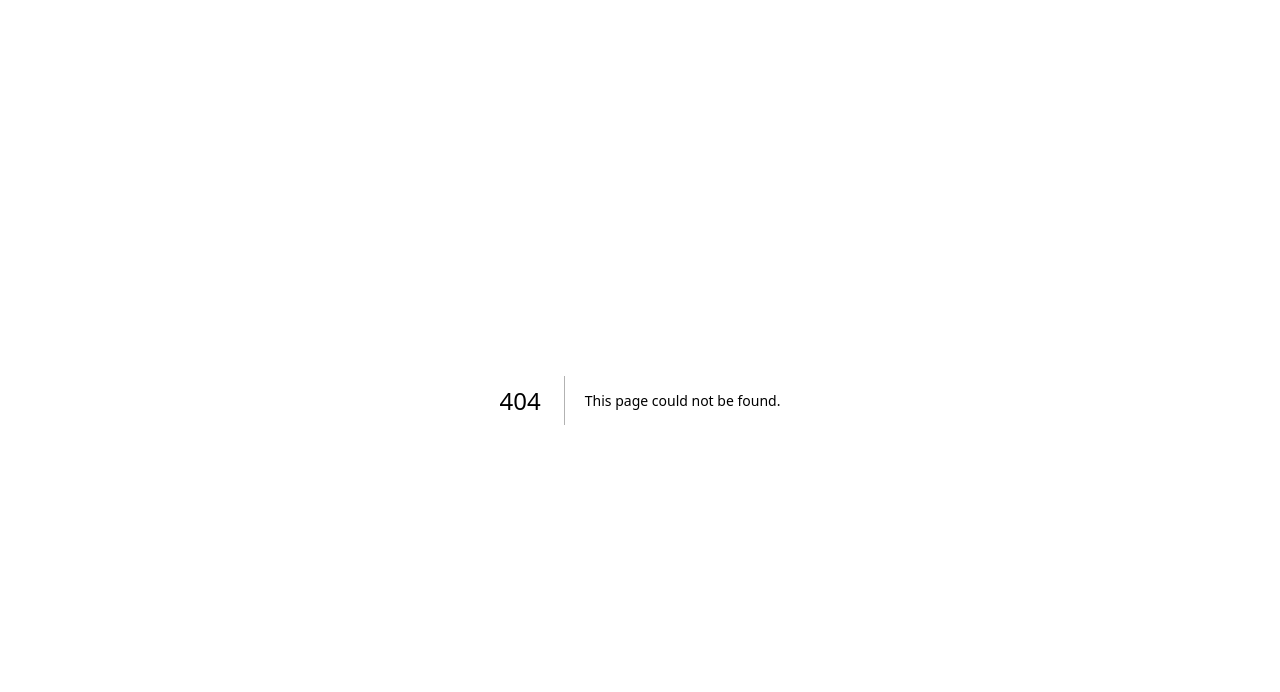
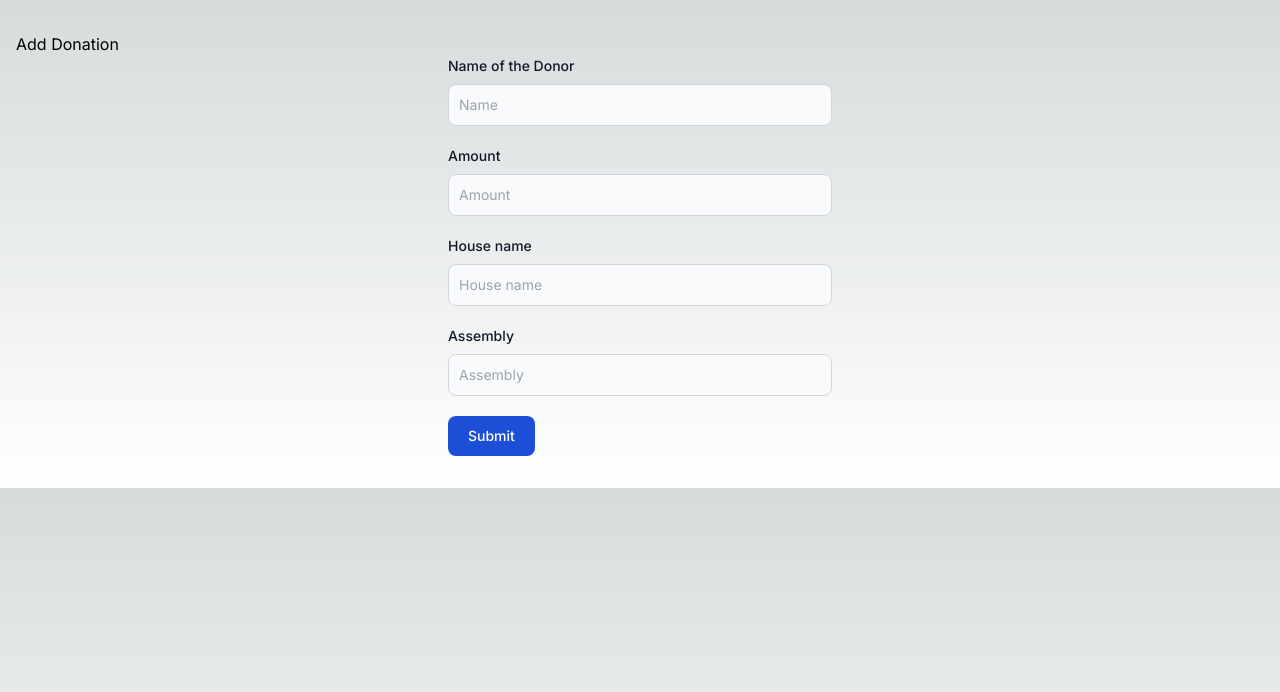
Before and after one commit to Muhammed-fazil-k/savenabeel, a Next.js app: page /add in a window 1280 px wide. Before the commit this address had no page. Shown: the top 692 px of the page. Built offline with nearby package versions, Linux system fonts and the light colour scheme; no server answers.

Commit message:
first commit

```diff
--- a/package.json
+++ b/package.json
@@ -9,9 +9,11 @@
     "lint": "next lint"
   },
   "dependencies": {
+    "firebase": "^10.12.0",
+    "next": "14.2.3",
     "react": "^18",
     "react-dom": "^18",
-    "next": "14.2.3"
+    "react-hook-form": "^7.51.4"
   },
   "devDependencies": {
     "postcss": "^8",
--- /dev/null
+++ b/src/app/add/page.js
@@ -0,0 +1,138 @@
+"use client";
+import { useRouter } from "next/router";
+import React, { useState } from "react";
+import { db } from "../firebase";
+import { addDoc, collection } from "firebase/firestore";
+import Link from "next/link";
+import validation from "@/utils/validations";
+import InputField from "@/components/InputFields";
+
+function AddDonationPage() {
+  const [error, setError] = useState({});
+  const [newDonation, setNewDonation] = useState({
+    name: "",
+    amount: "",
+    houseName: "",
+    state: "",
+    district: "",
+    country: "",
+  });
+  const handleChange = (event) => {
+    console.log("typing");
+    console.log(event.target.name);
+    setNewDonation({ ...newDonation, [event.target.name]: event.target.value });
+  };
+
+  //add item
+  const addItem = async (e) => {
+    const defaultAddress = "GENERAL";
+    e.preventDefault();
+    let err = validation(newDonation);
+    let validName = newDonation.name.trim();
+    if (validName == "") {
+      validName = "Unknown User";
+    }
+    setError(err);
+    if (Object.keys(err).length === 0) {
+      console.log("Adding");
+      try {
+        const docRef = await addDoc(collection(db, "donations"), {
+          name: validName,
+          amount: newDonation.amount,
+          houseName: defaultAddress,
+          assembly: defaultAddress,
+          district: defaultAddress,
+          state: defaultAddress,
+          country: defaultAddress,
+        });
+        setNewDonation({ name: "", amount: "" });
+        console.log("Document written with ID: ", docRef.id);
+      } catch (e) {
+        console.error("Error adding document: ", e);
+      }
+    }
+  };
+
+  return (
+    <div className="container mx-auto px-4 py-8">
+      <h4>Add Donation</h4>
+
+      <form className="max-w-sm mx-auto">
+        <InputField
+          label="Name of the Donor"
+          type="text"
+          placeholder="Name"
+          name="name"
+          value={newDonation.name}
+          onChange={handleChange}
+          error={error.name}
+        />
+        <InputField
+          label="Amount"
+          type="number"
+          placeholder="Amount"
+          name="amount"
+          value={newDonation.amount}
+          onChange={handleChange}
+          error={error.amount}
+        />
+        <InputField
+          label="House name"
+          type="text"
+          placeholder="House name"
+          name="houseName"
+          value={newDonation.houseName}
+          onChange={handleChange}
+          error={error.houseName}
+        />
+        <InputField
+          label="Assembly"
+          type="text"
+          placeholder="Assembly"
+          name="assembly"
+          value={newDonation.assembly}
+          onChange={handleChange}
+          error={error.assembly}
+        />
+        {/* <InputField
+          label="District"
+          type="text"
+          placeholder="District"
+          name="district"
+          value={newDonation.district}
+          onChange={handleChange}
+          error={error.district}
+        />
+        <InputField
+          label="State"
+          type="text"
+          placeholder="State"
+          name="state"
+          value={newDonation.state}
+          onChange={handleChange}
+          error={error.state}
+        />
+
+        <InputField
+          label="Country"
+          type="text"
+          placeholder="Country"
+          name="country"
+          value={newDonation.country}
+          onChange={handleChange}
+          error={error.country}
+        /> */}
+
+        <button
+          onClick={addItem}
+          type="submit"
+          className="text-white bg-blue-700 hover:bg-blue-800 focus:ring-4 focus:outline-none focus:ring-blue-300 font-medium rounded-lg text-sm w-full sm:w-auto px-5 py-2.5 text-center dark:bg-blue-600 dark:hover:bg-blue-700 dark:focus:ring-blue-800"
+        >
+          Submit
+        </button>
+      </form>
+    </div>
+  );
+}
+
+export default AddDonationPage;
--- /dev/null
+++ b/src/app/firebase.js
@@ -0,0 +1,19 @@
+// Import the functions you need from the SDKs you need
+import { initializeApp } from "firebase/app";
+import { getFirestore } from "firebase/firestore";
+// TODO: Add SDKs for Firebase products that you want to use
+// https://firebase.google.com/docs/web/setup#available-libraries
+
+// Your web app's Firebase configuration
+const firebaseConfig = {
+  apiKey: process.env.NEXT_PUBLIC_API_KEY,
+  authDomain: process.env.NEXT_PUBLIC_AUTH_DOMAIN,
+  projectId: process.env.NEXT_PUBLIC_PROJECT_ID,
+  storageBucket: process.env.NEXT_PUBLIC_STORAGE_BUCKET,
+  messagingSenderId: process.env.NEXT_PUBLIC_MESSAGING_SENDER_ID,
+  appId: process.env.NEXT_PUBLIC_APP_ID,
+};
+
+// Initialize Firebase
+const app = initializeApp(firebaseConfig);
+export const db = getFirestore(app);
--- a/src/app/page.js
+++ b/src/app/page.js
@@ -1,112 +1,87 @@
-import Image from "next/image";
+"use client";
+import { useEffect, useState } from "react";
+import {
+  collection,
+  addDoc,
+  getDocs,
+  querySnapshot,
+  query,
+  onSnapshot,
+  deleteDoc,
+  doc,
+} from "firebase/firestore";
+import { db } from "./firebase";
+import Link from "next/link";
 
 export default function Home() {
+  const [total, setTotal] = useState(0);
+  const [donations, setDonations] = useState([]);
+
+  //read item
+
+  const readItem = async () => {
+    const querySnapshot = await getDocs(collection(db, "donations"));
+    const donArr = [];
+    querySnapshot.forEach((doc) => {
+      donArr.push({ ...doc.data(), id: doc.id });
+    });
+    const totalAmount = donArr.reduce((acc, current) => {
+      return acc + parseInt(current.amount, 10);
+    }, 0);
+    setTotal(totalAmount);
+    setDonations(donArr);
+  };
+
+  useEffect(() => {
+    console.log("Reading the donations");
+    readItem();
+  }, []);
+
+  //delete Item
+  const deleteItem = async (id) => {
+    console.log(id);
+    try {
+      const docRef = doc(db, "donations", id); // Create a reference to the document
+      await deleteDoc(docRef);
+      console.log("Document deleted with ID:", id);
+      readItem();
+      // Optionally, update the donations state to reflect the deletion (see below)
+    } catch (error) {
+      console.error("Error deleting document:", error);
+    }
+  };
   return (
-    <main className="flex min-h-screen flex-col items-center justify-between p-24">
-      <div className="z-10 max-w-5xl w-full items-center justify-between font-mono text-sm lg:flex">
-        <p className="fixed left-0 top-0 flex w-full justify-center border-b border-gray-300 bg-gradient-to-b from-zinc-200 pb-6 pt-8 backdrop-blur-2xl dark:border-neutral-800 dark:bg-zinc-800/30 dark:from-inherit lg:static lg:w-auto  lg:rounded-xl lg:border lg:bg-gray-200 lg:p-4 lg:dark:bg-zinc-800/30">
-          Get started by editing&nbsp;
-          <code className="font-mono font-bold">src/app/page.js</code>
-        </p>
-        <div className="fixed bottom-0 left-0 flex h-48 w-full items-end justify-center bg-gradient-to-t from-white via-white dark:from-black dark:via-black lg:static lg:h-auto lg:w-auto lg:bg-none">
-          <a
-            className="pointer-events-none flex place-items-center gap-2 p-8 lg:pointer-events-auto lg:p-0"
-            href="https://vercel.com?utm_source=create-next-app&utm_medium=appdir-template&utm_campaign=create-next-app"
-            target="_blank"
-            rel="noopener noreferrer"
-          >
-            By{" "}
-            <Image
-              src="/vercel.svg"
-              alt="Vercel Logo"
-              className="dark:invert"
-              width={100}
-              height={24}
-              priority
-            />
-          </a>
-        </div>
-      </div>
-
-      <div className="relative flex place-items-center before:absolute before:h-[300px] before:w-full sm:before:w-[480px] before:-translate-x-1/2 before:rounded-full before:bg-gradient-radial before:from-white before:to-transparent before:blur-2xl before:content-[''] after:absolute after:-z-20 after:h-[180px] after:w-full sm:after:w-[240px] after:translate-x-1/3 after:bg-gradient-conic after:from-sky-200 after:via-blue-200 after:blur-2xl after:content-[''] before:dark:bg-gradient-to-br before:dark:from-transparent before:dark:to-blue-700 before:dark:opacity-10 after:dark:from-sky-900 after:dark:via-[#0141ff] after:dark:opacity-40 before:lg:h-[360px] z-[-1]">
-        <Image
-          className="relative dark:drop-shadow-[0_0_0.3rem_#ffffff70] dark:invert"
-          src="/next.svg"
-          alt="Next.js Logo"
-          width={180}
-          height={37}
-          priority
-        />
-      </div>
-
-      <div className="mb-32 grid text-center lg:max-w-5xl lg:w-full lg:mb-0 lg:grid-cols-4 lg:text-left">
-        <a
-          href="https://nextjs.org/docs?utm_source=create-next-app&utm_medium=appdir-template&utm_campaign=create-next-app"
-          className="group rounded-lg border border-transparent px-5 py-4 transition-colors hover:border-gray-300 hover:bg-gray-100 hover:dark:border-neutral-700 hover:dark:bg-neutral-800/30"
-          target="_blank"
-          rel="noopener noreferrer"
-        >
-          <h2 className={`mb-3 text-2xl font-semibold`}>
-            Docs{" "}
-            <span className="inline-block transition-transform group-hover:translate-x-1 motion-reduce:transform-none">
-              -&gt;
-            </span>
-          </h2>
-          <p className={`m-0 max-w-[30ch] text-sm opacity-50`}>
-            Find in-depth information about Next.js features and API.
-          </p>
-        </a>
-
-        <a
-          href="https://nextjs.org/learn?utm_source=create-next-app&utm_medium=appdir-template-tw&utm_campaign=create-next-app"
-          className="group rounded-lg border border-transparent px-5 py-4 transition-colors hover:border-gray-300 hover:bg-gray-100 hover:dark:border-neutral-700 hover:dark:bg-neutral-800 hover:dark:bg-opacity-30"
-          target="_blank"
-          rel="noopener noreferrer"
-        >
-          <h2 className={`mb-3 text-2xl font-semibold`}>
-            Learn{" "}
-            <span className="inline-block transition-transform group-hover:translate-x-1 motion-reduce:transform-none">
-              -&gt;
-            </span>
-          </h2>
-          <p className={`m-0 max-w-[30ch] text-sm opacity-50`}>
-            Learn about Next.js in an interactive course with&nbsp;quizzes!
-          </p>
-        </a>
-
-        <a
-          href="https://vercel.com/templates?framework=next.js&utm_source=create-next-app&utm_medium=appdir-template&utm_campaign=create-next-app"
-          className="group rounded-lg border border-transparent px-5 py-4 transition-colors hover:border-gray-300 hover:bg-gray-100 hover:dark:border-neutral-700 hover:dark:bg-neutral-800/30"
-          target="_blank"
-          rel="noopener noreferrer"
-        >
-          <h2 className={`mb-3 text-2xl font-semibold`}>
-            Templates{" "}
-            <span className="inline-block transition-transform group-hover:translate-x-1 motion-reduce:transform-none">
-              -&gt;
-            </span>
-          </h2>
-          <p className={`m-0 max-w-[30ch] text-sm opacity-50`}>
-            Explore starter templates for Next.js.
-          </p>
-        </a>
-
-        <a
-          href="https://vercel.com/new?utm_source=create-next-app&utm_medium=appdir-template&utm_campaign=create-next-app"
-          className="group rounded-lg border border-transparent px-5 py-4 transition-colors hover:border-gray-300 hover:bg-gray-100 hover:dark:border-neutral-700 hover:dark:bg-neutral-800/30"
-          target="_blank"
-          rel="noopener noreferrer"
-        >
-          <h2 className={`mb-3 text-2xl font-semibold`}>
-            Deploy{" "}
-            <span className="inline-block transition-transform group-hover:translate-x-1 motion-reduce:transform-none">
-              -&gt;
-            </span>
-          </h2>
-          <p className={`m-0 max-w-[30ch] text-sm opacity-50 text-balance`}>
-            Instantly deploy your Next.js site to a shareable URL with Vercel.
-          </p>
-        </a>
+    <main className="flex min-h-screen flex-col items-center justify-between sm:p-24 p-4">
+      <h1>Save NABEEL</h1>
+      <Link href="/add">Add Donation</Link>
+      <div className="bg-slate-800 p-4 rounded-lg">
+        {donations.length < 1 ? (
+          ""
+        ) : (
+          <div className="flex justify-between p-3">
+            <span>Total</span>
+            <span>₹{total}</span>
+          </div>
+        )}
+        <ul>
+          {donations.map((donaton, id) => (
+            <li
+              key={id}
+              className="my-4 w-full flex justify-between bg-slate-950"
+            >
+              <div className="p-4 w-full flex justify-between">
+                <span className="capitalize">{donaton.name}</span>
+                <span>₹{donaton.amount}</span>
+              </div>
+              <button
+                onClick={() => deleteItem(donaton.id)}
+                className="ml-8 p-4 border-l-2 border-slate-900 hover:bg-slate-900 w-16"
+              >
+                X
+              </button>
+            </li>
+          ))}
+        </ul>
       </div>
     </main>
   );
--- /dev/null
+++ b/src/components/InputFields.js
@@ -0,0 +1,26 @@
+export default function InputField({
+  label,
+  type,
+  placeholder,
+  value,
+  onChange,
+  error,
+  name,
+}) {
+  return (
+    <div className="mb-5">
+      <label className="block mb-2 text-sm font-medium text-gray-900 dark:text-white">
+        {label}
+      </label>
+      <input
+        value={value}
+        onChange={onChange}
+        className="bg-gray-50 border border-gray-300 text-gray-900 text-sm rounded-lg focus:ring-blue-500 focus:border-blue-500 block w-full p-2.5 dark:bg-gray-700 dark:border-gray-600 dark:placeholder-gray-400 dark:text-white dark:focus:ring-blue-500 dark:focus:border-blue-500"
+        type={type}
+        placeholder={placeholder}
+        name={name}
+      />
+      {error && <span className="text-xs text-red-500">{error}</span>}
+    </div>
+  );
+}
--- /dev/null
+++ b/src/utils/validations.js
@@ -0,0 +1,11 @@
+export default function validation(donation) {
+  let error = {};
+  const amount = donation.amount;
+  if (!donation.amount) {
+    error.amount = "Amount is Empty";
+  } else if (!isNaN(amount) && amount <= 0) {
+    error.amount = "Donation is invalid";
+  }
+
+  return error;
+}
```
Also changed, not shown: 1 other file (tests, documents, lock files or other folders).
